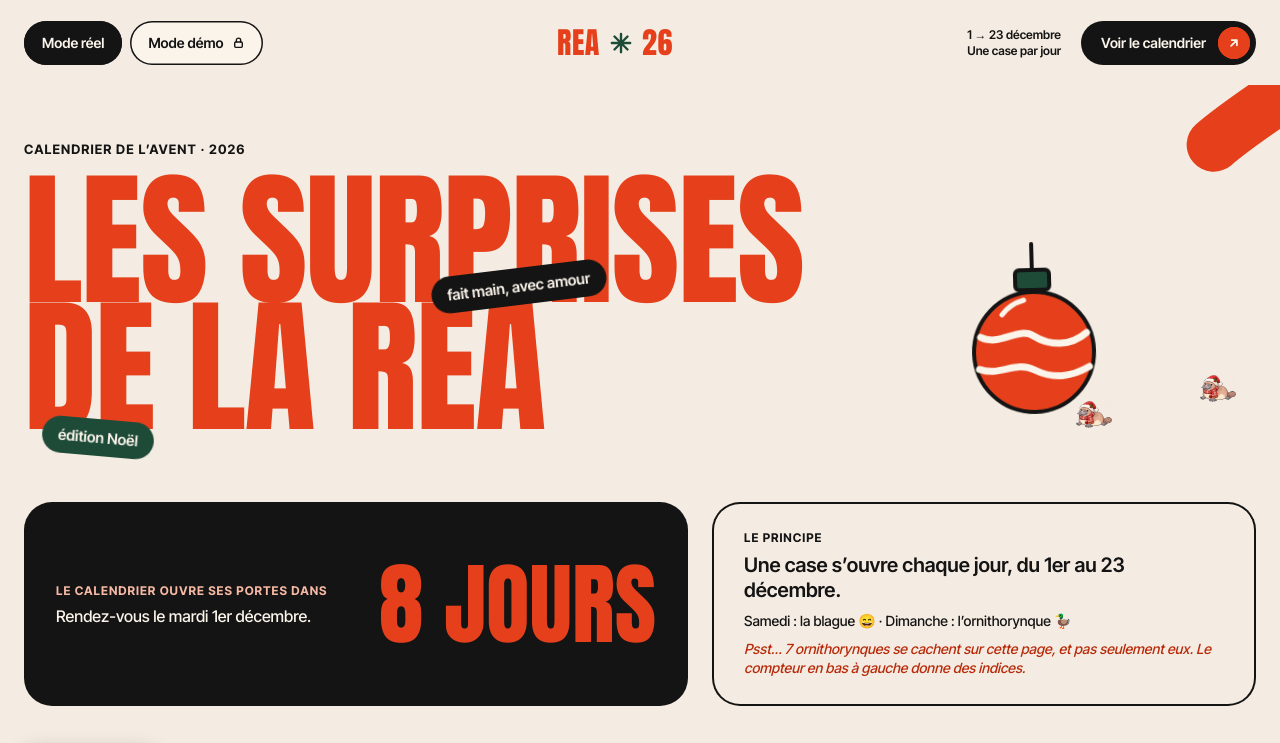
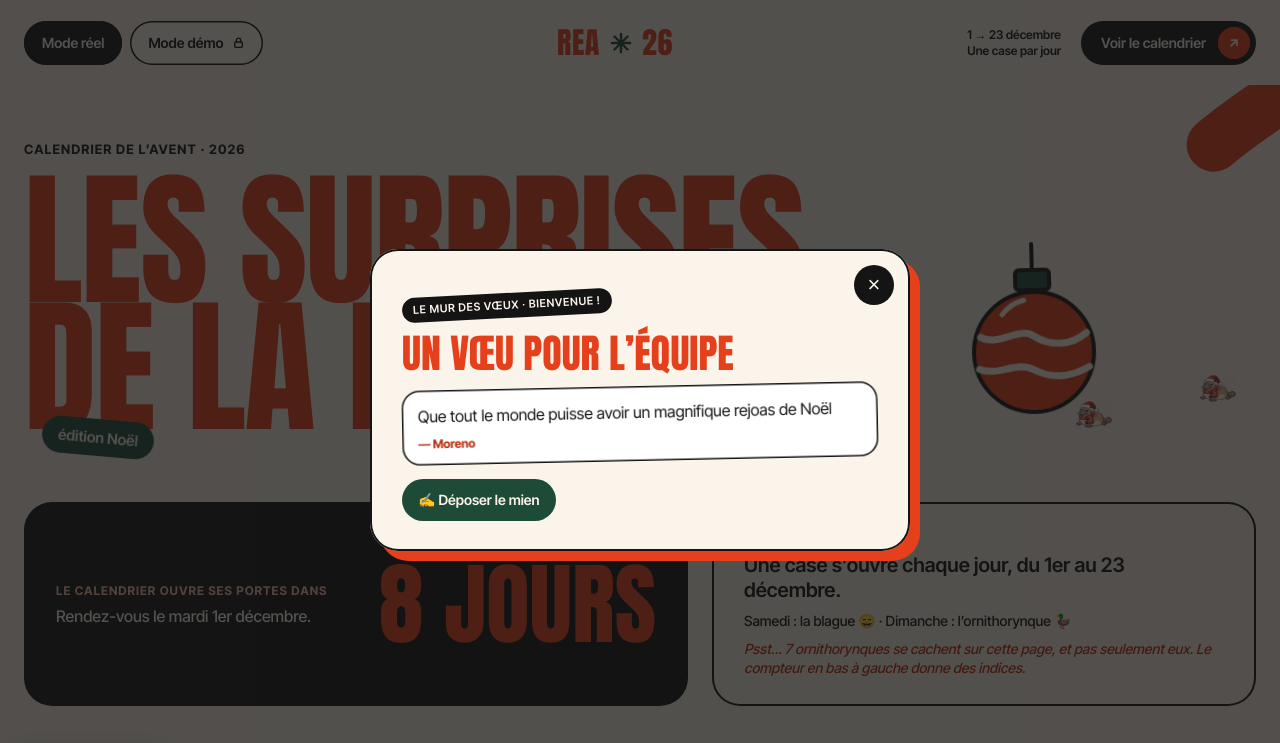
Before and after one commit to VDGON/calendrier-avent-rea-2026, a plain HTML site: page index.html in a window 1280 px wide. Shown: the top 743 px of the page. Drawn offline with Linux system fonts and the light colour scheme.

Commit message:
Nouveaux vœux affichés automatiquement à l'arrivée

```diff
--- a/index.html
+++ b/index.html
@@ -313,6 +313,12 @@ body.xtreme .tag{animation:spin 1s linear infinite}
 .wall-deco{width:90%;height:45%;right:-20%}
 #wishwall{scroll-margin-top:76px}
 }
+/* ===== Nouveaux vœux à l’arrivée ===== */
+.nw-actions{display:flex;flex-wrap:wrap;gap:10px;margin-top:18px}
+.nw-btn{display:inline-flex;align-items:center;gap:6px;height:42px;padding:0 16px;border:0;border-radius:999px;background:var(--ink);color:var(--paper);font:600 14px 'Inter Tight',sans-serif;text-decoration:none;cursor:pointer}
+.nw-btn:hover{background:var(--red);color:var(--paper)}
+.nw-go{background:var(--green)}
+
 /* ===== Quiz et votes ===== */
 .quiz{display:grid;gap:10px;margin-top:18px}
 .q-opt{appearance:none;text-align:left;font:600 15px/1.35 'Inter Tight',sans-serif;color:var(--ink);background:#fff;border:0;border-radius:16px;padding:12px 16px;box-shadow:inset 0 0 0 1.5px var(--ink);cursor:pointer;transition:transform .2s cubic-bezier(.3,1.6,.5,1),background .2s,color .2s}
@@ -518,7 +524,7 @@ const WISHES=/*VOEUX:DEBUT*/[
 ["Moreno","Que tout le monde puisse avoir un magnifique rejoas de Noël"]
 ]/*VOEUX:FIN*/;
 const ARROW='<svg width="12" height="12" viewBox="0 0 24 24" fill="none" stroke="currentColor" stroke-width="3" stroke-linecap="round" stroke-linejoin="round" aria-hidden="true"><path d="M7 17 17 7M8 7h9v9"/></svg>';
-/* Les vœux importés sont lisibles dès le 1er décembre, pendant que le formulaire reste ouvert jusqu'au 22 */
+/* Les vœux importés sont lisibles dès qu’ils sont publiés, pendant que le formulaire reste ouvert jusqu’au 22 */
 function wishesVisible(){return WISHES.length>0}
 function xmasState(){
   const now=new Date();
@@ -534,13 +540,24 @@ function xmasHTML(){
   if(s==='form')return'<a class="xmas xlink" id="xmas" style="--i:24" href="'+FORM+'" target="_blank" rel="noopener">'+deco+head+'<span class="go">Déposez votre vœu '+ARROW+'</span></a>';
   return'<div class="xmas" id="xmas" style="--i:24">'+deco+head+(s==='soon'?'<span class="go static">Les vœux arrivent bientôt 🎁</span>':'')+'</div>';
 }
-function showWishes(){
+/* Vœux déjà vus par ce navigateur (pour n'afficher automatiquement que les nouveaux) */
+const SEEN_KEY='rea-avent-2026-voeux-vus';
+const wishId=w=>w[0]+'|'+w[1];
+function seenWishes(){try{return new Set(JSON.parse(localStorage.getItem(SEEN_KEY)||'[]'))}catch(e){return new Set()}}
+function markWishesSeen(list){const s=seenWishes();list.forEach(w=>s.add(wishId(w)));try{localStorage.setItem(SEEN_KEY,JSON.stringify([...s]))}catch(e){}}
+function newWishes(){const s=seenWishes();return WISHES.filter(w=>!s.has(wishId(w)))}
+function wishModal(list,eyebrow,title,extra){
   modal.hidden=false;
-  modal.innerHTML='<article class="card wishes-card" role="dialog" aria-modal="true" aria-label="Les vœux de l’équipe"><button class="close" aria-label="Fermer">×</button><div class="eyebrow">Le mur des vœux · Joyeux Noël</div><h2>Les vœux de l’équipe</h2><div class="wishes"></div></article>';
+  modal.innerHTML='<article class="card wishes-card" role="dialog" aria-modal="true"><button class="close" aria-label="Fermer">×</button><div class="eyebrow"></div><h2></h2><div class="wishes"></div></article>';
+  const card=modal.querySelector('.card');card.setAttribute('aria-label',title);
+  card.querySelector('.eyebrow').textContent=eyebrow;card.querySelector('h2').textContent=title;
   const box=modal.querySelector('.wishes');
-  WISHES.forEach((w,i)=>{const q=document.createElement('blockquote');q.className='wish';q.style.setProperty('--r',(i%2?1.2:-1.2)+'deg');q.style.setProperty('--d',i*60+'ms');const p=document.createElement('p');p.textContent=w[1];q.append(p);if(w[0]){const c=document.createElement('cite');c.textContent='— '+w[0];q.append(c)}box.append(q)});
+  list.forEach((w,i)=>{const q=document.createElement('blockquote');q.className='wish';q.style.setProperty('--r',(i%2?1.2:-1.2)+'deg');q.style.setProperty('--d',i*60+'ms');const p=document.createElement('p');p.textContent=w[1];q.append(p);if(w[0]){const c=document.createElement('cite');c.textContent='— '+w[0];q.append(c)}box.append(q)});
+  if(extra)card.append(extra);
   modal.querySelector('.close').onclick=close;
+  markWishesSeen(list);
 }
+function showWishes(){wishModal(WISHES,'Le mur des vœux · Joyeux Noël','Les vœux de l’équipe')}
 function bindXmas(){const x=document.getElementById('xmas');if(x&&x.tagName==='BUTTON')x.onclick=showWishes;wall()}
 /* Section « Le mur des vœux » : formulaire jusqu'au 22, puis affichage des vœux */
 function wall(){
@@ -1018,5 +1035,29 @@ show = function(k, locked){
   paint(box, q, k, saved[k] != null ? saved[k] : null);
 };
 })();
+
+/* ===== Nouveaux vœux affichés automatiquement à l'arrivée sur le site ===== */
+(function(){
+/* Pas d'affichage automatique quand on arrive par un lien vers une case (bouton de la carte Teams) */
+if (/^#case-/.test(location.hash)) return;
+setTimeout(() => {
+  const list = newWishes();
+  if (!list.length || !modal.hidden) return;
+  const n = list.length, total = WISHES.length;
+  const actions = document.createElement('div'); actions.className = 'nw-actions';
+  if (total > n) {
+    const all = document.createElement('button'); all.type = 'button'; all.className = 'nw-btn';
+    all.textContent = 'Lire tous les vœux (' + total + ')'; all.onclick = showWishes; actions.append(all);
+  }
+  if (xmasState() === 'form') {
+    const go = document.createElement('a'); go.className = 'nw-btn nw-go'; go.href = FORM; go.target = '_blank'; go.rel = 'noopener';
+    go.textContent = '✍️ Déposer le mien'; actions.append(go);
+  }
+  const first = !seenWishes().size;
+  wishModal(list, 'Le mur des vœux · ' + (first ? 'Bienvenue !' : 'Du nouveau !'),
+    n === 1 ? (first ? 'Un vœu pour l’équipe' : 'Un nouveau vœu pour l’équipe !') : (first ? n + ' vœux pour l’équipe' : n + ' nouveaux vœux pour l’équipe !'),
+    actions.children.length ? actions : null);
+}, 1400);
+})();
 </script>
 </body></html>
```
